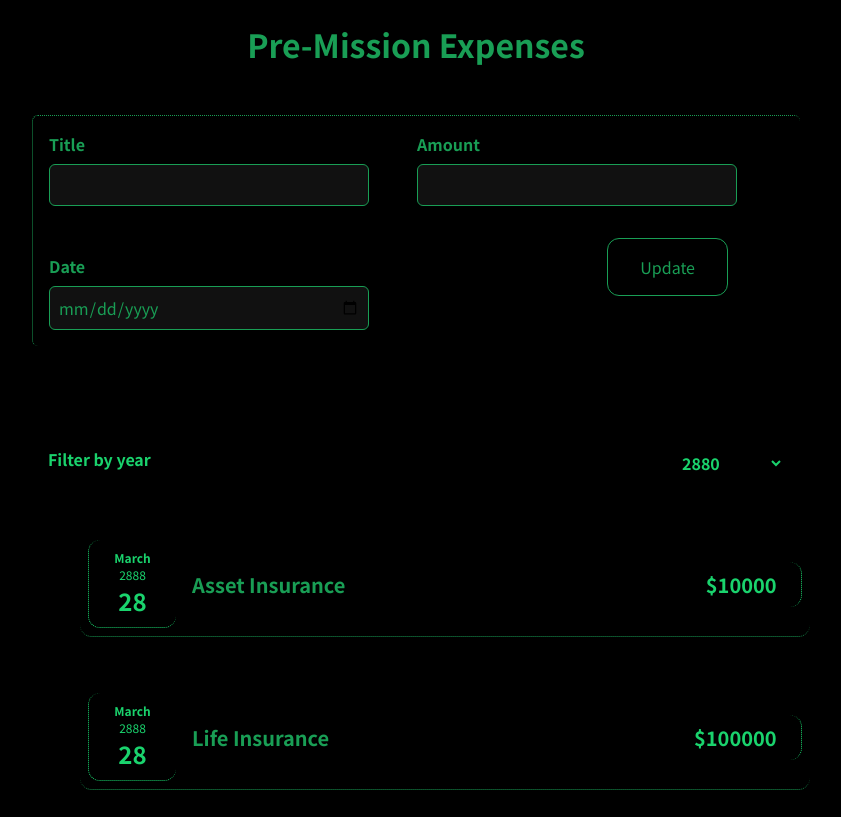
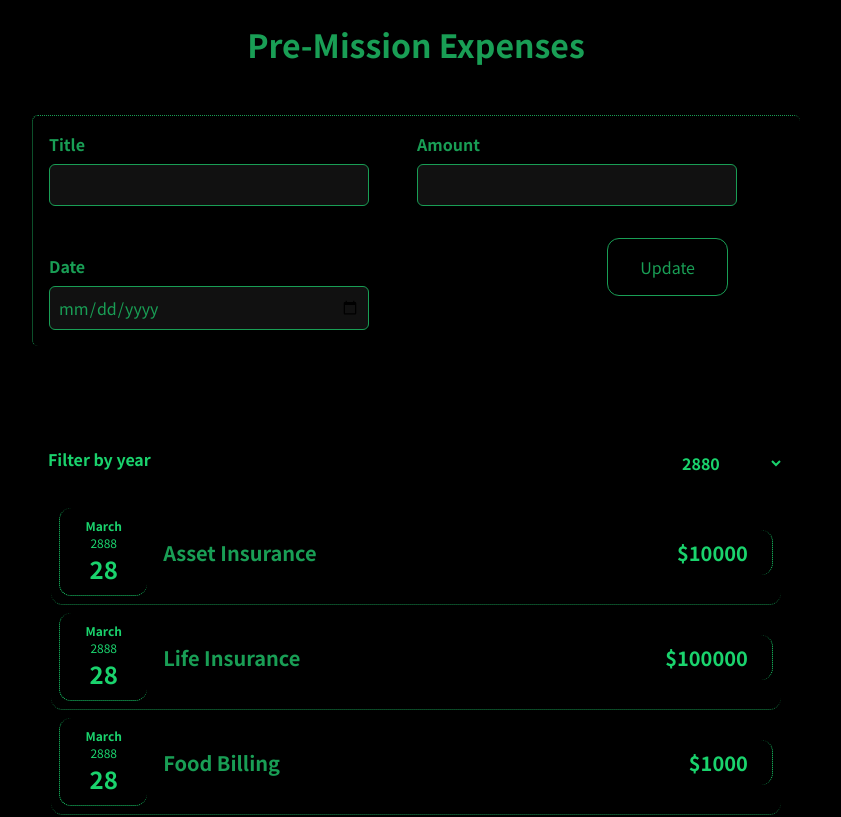
Before and after one commit to xTurbeaux/react_components_hew, a React (Create React App) app: page / in a window 1280 px wide. Shown: the top 817 px of the page, without its empty margins (224-1065 px from the left). Built offline with nearby package versions, Linux system fonts and the light colour scheme.

Commit message:
fixed some UI

```diff
--- a/src/App.js
+++ b/src/App.js
@@ -32,8 +32,8 @@ const App = () => {
   const addExpenseHandler = (expense) => {
     setExpenses((prevExpenses) => {
       return [expense, ...prevExpenses]
-    })
-  }
+    });
+  };
 
   return (
     <div>
--- a/src/components/css/Card.css
+++ b/src/components/css/Card.css
@@ -2,7 +2,7 @@
 box-shadow: 0 1px 8px rgba(0, 0, 0, 0.25);
 border-radius: 12px;
 padding: 1rem;
-margin: 1rem auto;
+margin: auto;
 width: 50rem;
 max-width: 95%;
 }
--- a/src/components/css/ExpenseItem.css
+++ b/src/components/css/ExpenseItem.css
@@ -3,7 +3,7 @@
     justify-content: space-between;
     align-items: center;
     padding: 0.5rem;
-    margin: 3rem;
+    /* margin: 3rem; */
     background-color: black;
     border-bottom: dotted;
     border-bottom-width: .5px !important;
```
Also changed, not shown: 1 other file (tests, documents, lock files or other folders).
